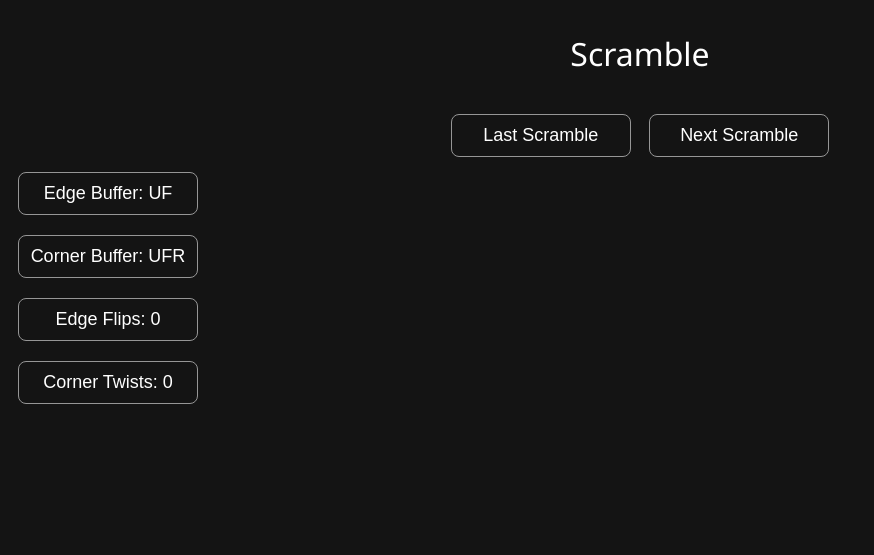
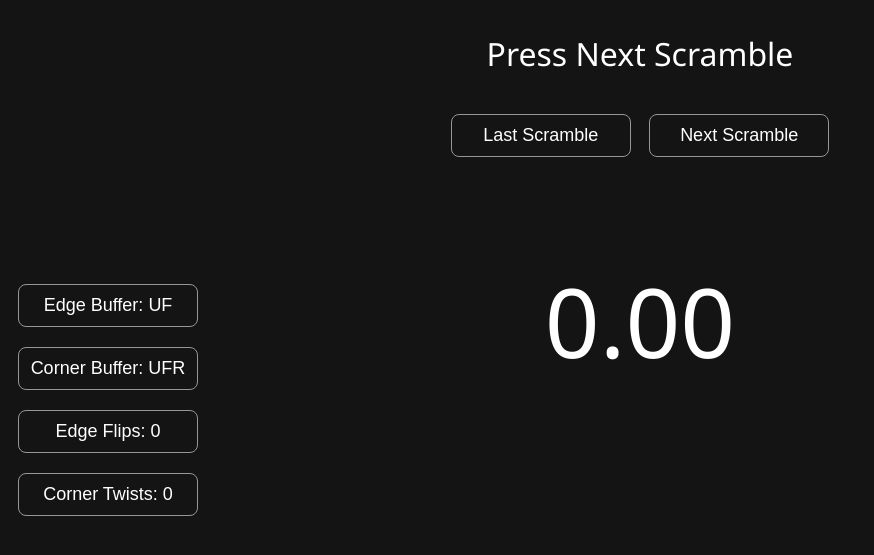
Before and after one commit to msiauw2/3BLD-Flips-Twists-Trainer, a Flask app: page / in a window 1280 px wide. Shown: the top 555 px of the page, without its empty margins (0-874 px from the left). Run offline with Flask 3, Linux system fonts and the light colour scheme; some libraries are stand-ins or nearby versions.

Commit message:
Update index.html

```diff
--- a/templates/index.html
+++ b/templates/index.html
@@ -7,11 +7,16 @@
 </head>
 <body>
     <div class="scramble">
-        <p id="scr">Scramble</p>
+        <p id="scr">Press Next Scramble</p>
         <button>Last Scramble</button>
         <button onclick="nextScramble()">Next Scramble</button>
     </div>
 
+    <div class="timer">
+        <p id="timer">0.00</p>
+    </div>
+
+    <div style="position: absolute; top: 50%; transform: translate(0, -50%)">
         <div class="dropdown">
             <button>Edge Buffer: <span id="edgeBuffer">UF</button>
             <div class="dropdown-content">
@@ -82,9 +87,14 @@
                 <a href="#" onclick="changeOption('7', 'cornerTwists')">7</a>
             </div>
         </div>
+    </div>
+
+    <div class="twisty-player">
+        <twisty-player id='twisty-player'; hint-facelets='floating'; background='none'; control-panel='none'; alg='none'></twisty-player>
+    </div>
 
 <script src="../static/js/script.js"></script>
 <script type="text/javascript" src="http://ajax.googleapis.com/ajax/libs/jquery/1.5/jquery.min.js"></script>
-
+<script src="https://cdn.cubing.net/js/cubing/twisty" type="module"></script>
 </body>
 </html>
```
Lines whose indentation alone changed are shown as unchanged.
